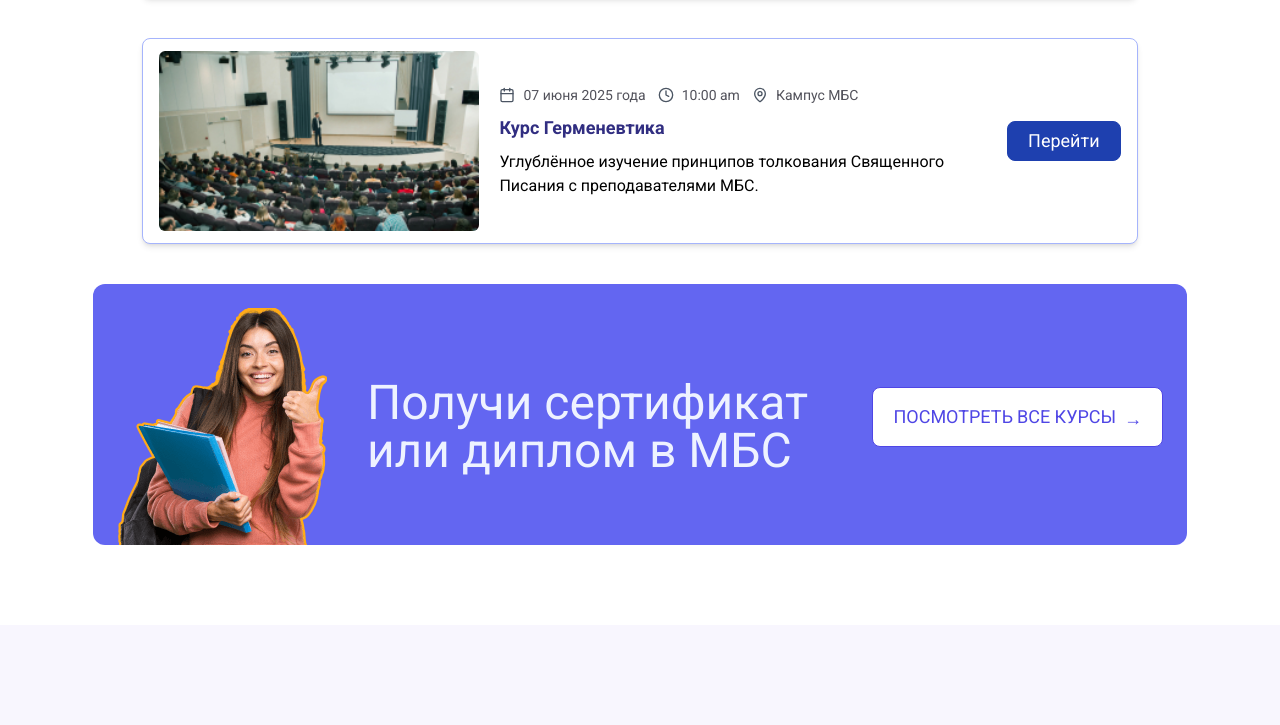
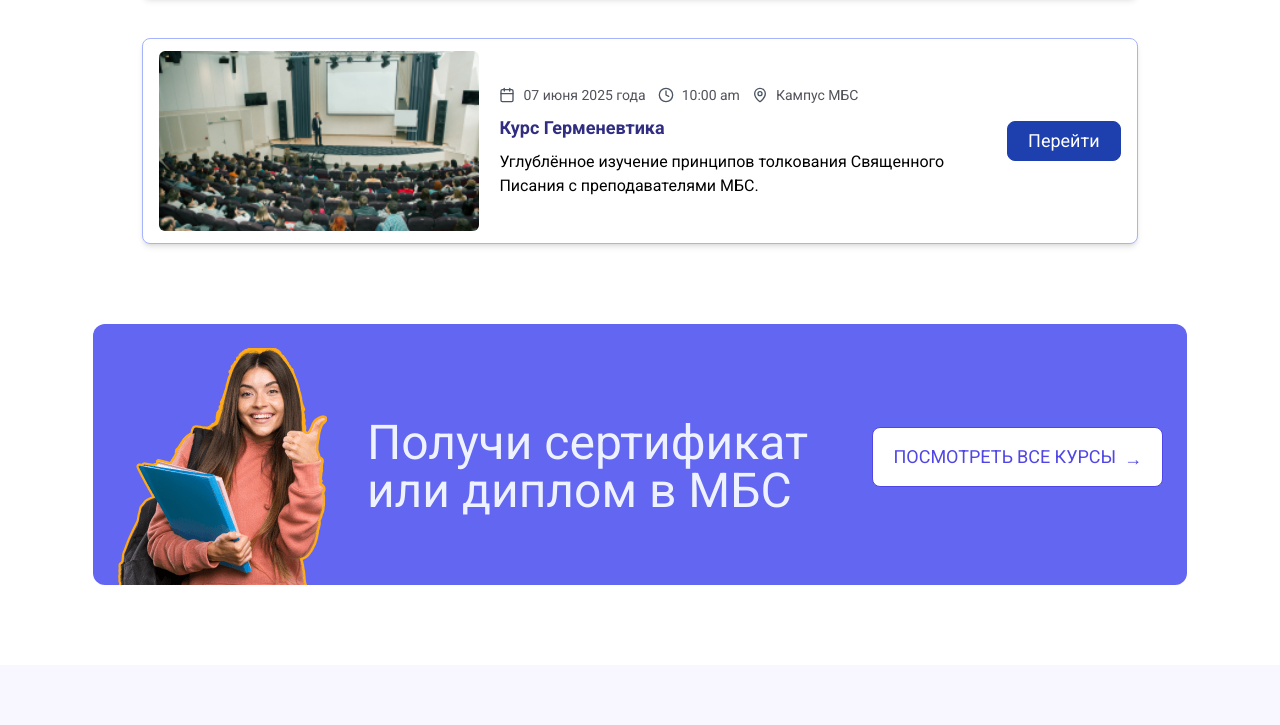
Before and after one commit to ValentinK2410/seminary, a React (Create React App) app: page / in a window 1280 px wide. Shown: the part 7170-7895 px from the top of the page. Built offline with nearby package versions, Linux system fonts and the light colour scheme.

Commit message:
add coming events

```diff
--- a/src/features/campus/AboutCampus.jsx
+++ b/src/features/campus/AboutCampus.jsx
@@ -7,7 +7,8 @@ export const AboutCampus = () => {
   return (
     <section className='w-full p-6 sm:p-20 flex'>
       <article className='mx-auto max-w-7xl flex gap-10 lg:gap-20 items-center flex-col-reverse lg:flex-row'>
-        <div className='overflow-hidden w-full max-w-xl aspect-video rounded-xl shadow-lg'>
+
+        <div className='md:mr-auto overflow-hidden w-full max-w-xl aspect-video rounded-xl shadow-lg'>
         <iframe
           src="https://vk.com/video_ext.php?oid=-211143968&id=456239230&hd=3"
           width="100%"
--- a/src/features/comingEvents/ComingEvents.jsx
+++ b/src/features/comingEvents/ComingEvents.jsx
@@ -19,7 +19,7 @@ export const ComingEvents = () => {
         </div>
       </article>
 
-      <article className='  space-y-10'>
+      <article className=''>
 
                 <div className="mx-auto flex flex-col gap-10 justify-center lg:w-fit">
                   {listOfEvents.map((event, index) => (
@@ -53,7 +53,7 @@ export const ComingEvents = () => {
                 </div>
 
 
-        <div className="w-full ux:w-fit p-4 pt-10 sm:p-6 sm:pb-0 flex flex-col sm:flex-row  max-w-7xl mx-auto  bg-indigo-500 rounded-xl gap-10 items-center justify-center">
+        <div className="mt-20 w-full ux:w-fit p-4 pt-10 sm:p-6 sm:pb-0 flex flex-col sm:flex-row  max-w-7xl mx-auto  bg-indigo-500 rounded-xl gap-10 items-center justify-center">
           <img src={getDiplomaImage} alt="a young woman" className='self-center' />
           <div className='flex flex-col lg:flex-row gap-5'>
               <p className="text-2xl  xl:text-5xl text-center sm:text-left leading-snug text-indigo-50 max-w-[18ch]">
```
